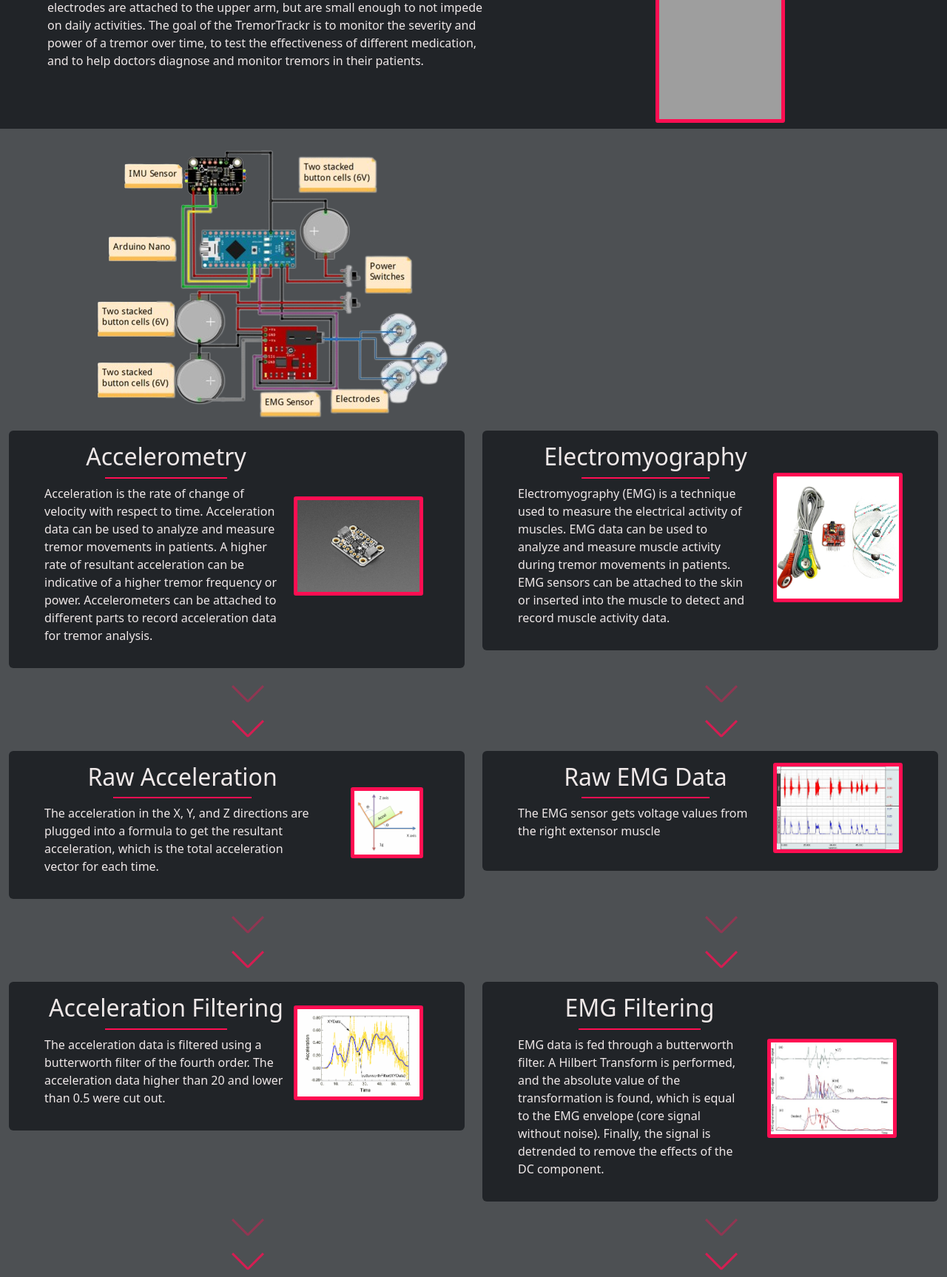
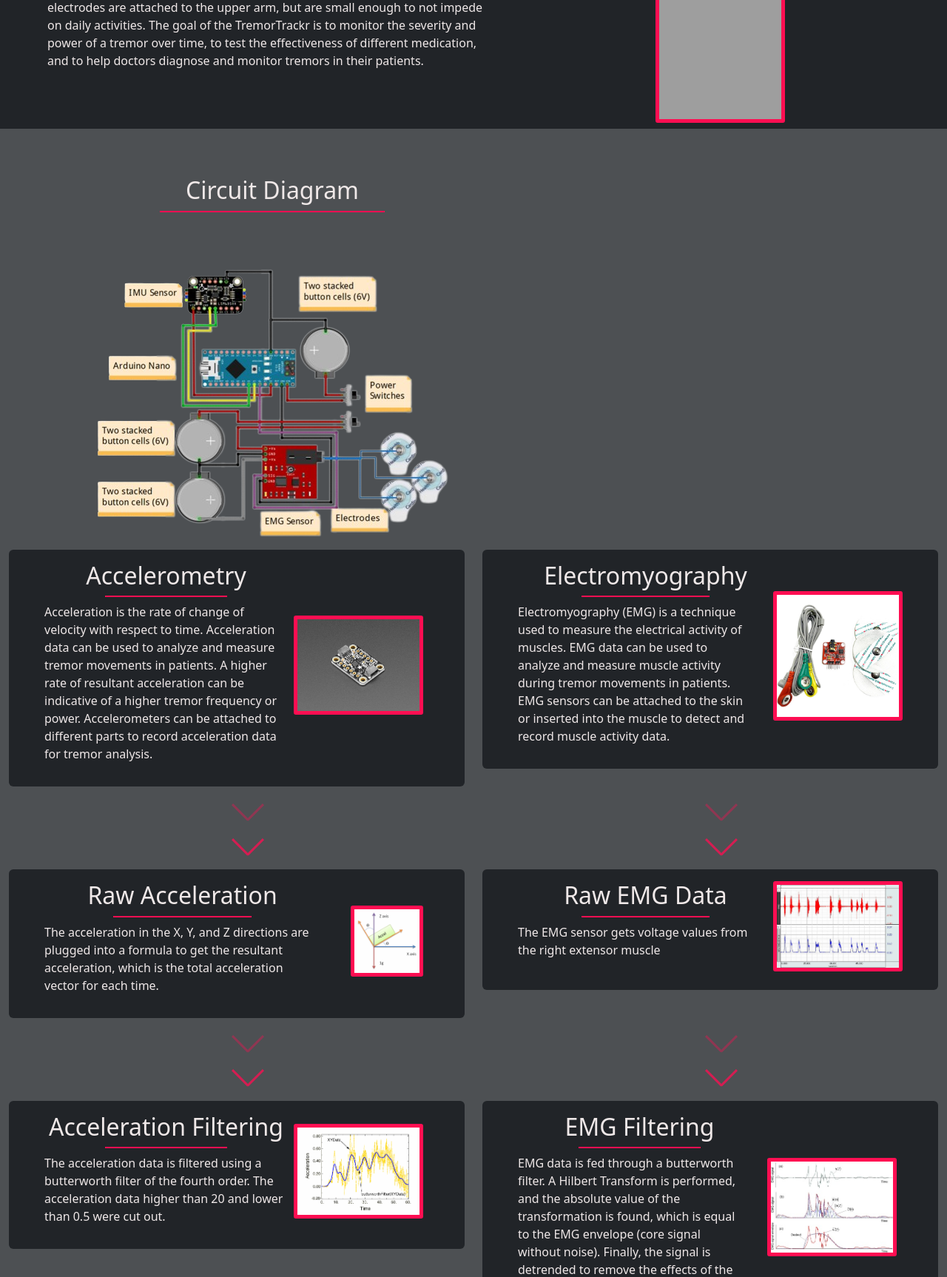
Before and after one commit to dzlotn/TremorTrackr, a Flask app: page /interpretation in a window 1280 px wide. Shown: the part 296-2022 px from the top of the page at 74% size. Run offline with Flask 3, Linux system fonts and the light colour scheme; some libraries are stand-ins or nearby versions; grey boxes are pictures that could not be loaded.

Commit message:
Responsiveness

```diff
--- a/TremorWebsite/static/css/styles.css
+++ b/TremorWebsite/static/css/styles.css
@@ -657,15 +657,15 @@ a#nbMenuItem {
   #power-switches {
     top: 42%;
     left: 42%;
-    width: 3.5%;
+    width: 3.1%;
     height: 20%;
   }
 
   #emg-sensor {
-    top: 63%;
+    top: 65%;
     left: 28%;
-    width: 11%;
-    height: 25%;
+    width: 10%;
+    height: 21%;
   }
 
   #battery-1 {
@@ -681,7 +681,7 @@ a#nbMenuItem {
     left: 35%;
     width: 8%;
     height: 17%;
-    border-radius:30%;
+    border-radius:50%;
   }
 
   #electrodes {
--- a/TremorWebsite/static/js/interpretation.js
+++ b/TremorWebsite/static/js/interpretation.js
@@ -8,7 +8,7 @@ interactiveSections.forEach((section) => {
     const info = section.dataset.info;
     infoBox.textContent = info;
     infoBox.style.display = 'block';
-    section.style.backgroundColor = 'rgba(255, 255, 255, 0.1)';
+    section.style.backgroundColor = 'rgba(255, 255, 255, 0.15)';
 
   });
 
--- a/TremorWebsite/templates/interpretation.html
+++ b/TremorWebsite/templates/interpretation.html
@@ -30,8 +30,13 @@
       class="mt-3 aboutSensorPic align-content-center">
   </div>
 </section>
+
 <!--Interactive Circuit Diagram of the Sensor-->
+
 <section class="circuitDiagram">
+  <div class=" m-5 rounded aboutSensorText p-3 ">
+    <h2 class="signInText1 redLine text-center circuitTitle">Circuit Diagram</h2>
+    </div>
   <div class="circuitcontainer">
     <div class="image-container">
       <img src="{{ url_for('static', filename='img/circuitdiagram.png') }}" alt="Circuit diagram">
```
Also changed, not shown: other parts of TremorWebsite/static/css/styles.css (+19 -19 lines).
